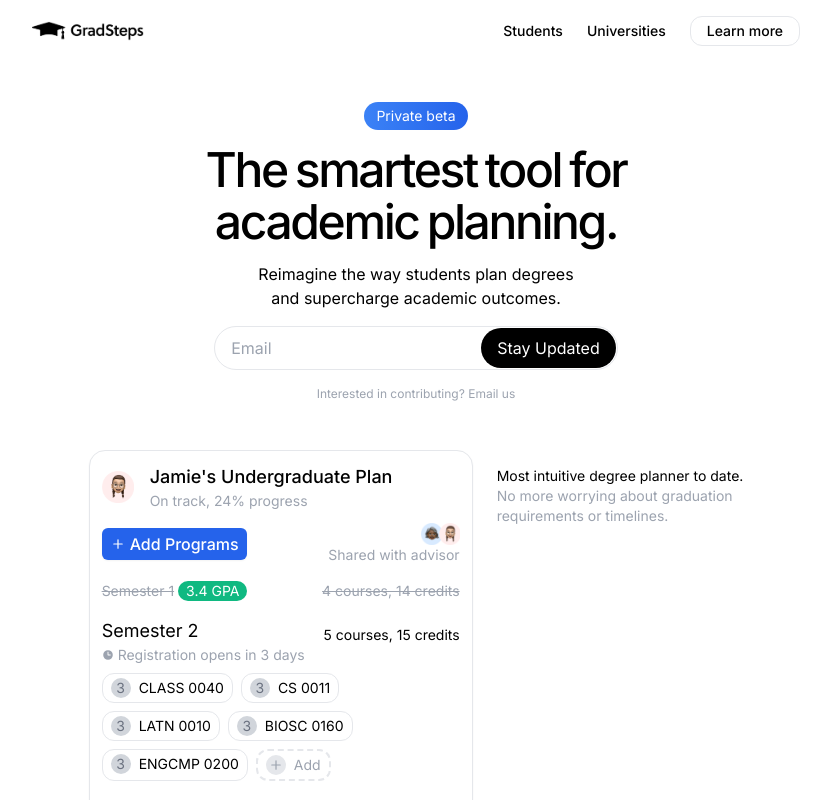
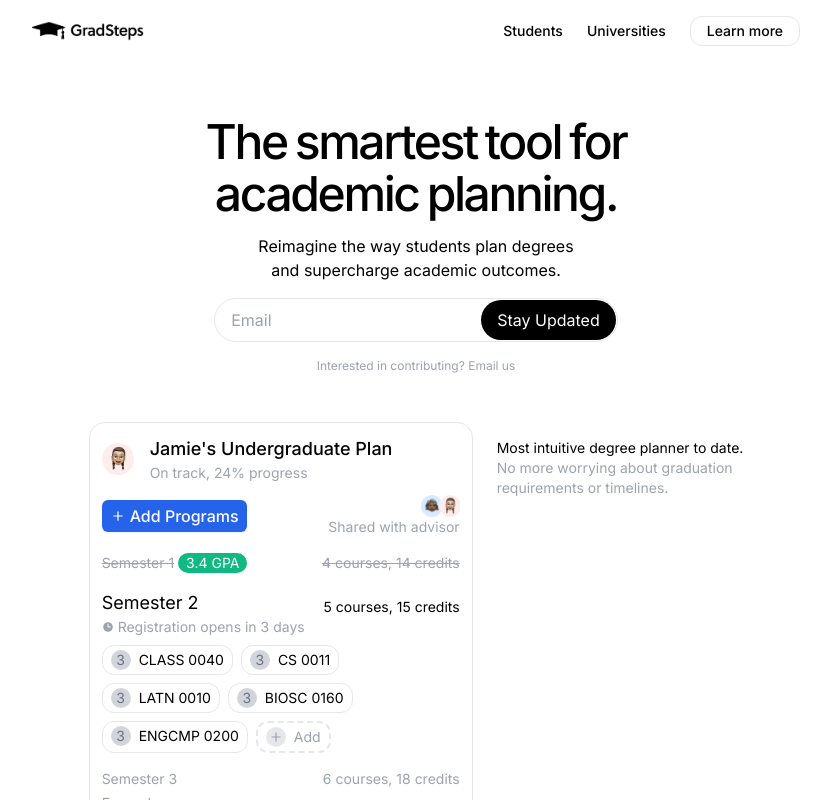
Before and after one commit to tanmaik/gradsteps, a Next.js app: page / in a window 1280 px wide. Shown: the top 800 px of the page, without its empty margins (224-1055 px from the left). Built offline with nearby package versions, Linux system fonts and the light colour scheme.

Commit message:
remove beta

```diff
--- a/app/components/landing/HeroText.js
+++ b/app/components/landing/HeroText.js
@@ -28,17 +28,6 @@ export default function HeroText() {
   return (
     <div className="flex justify-center text-center mt-10">
       <div>
-        <a href="/beta">
-          <motion.button
-            className="rounded-full cursor-help px-3 py-1 bg-gradient-to-r text-sm from-blue-500 to-blue-600 text-white"
-            initial={{ opacity: 0, y: 20 }}
-            whileInView={{ opacity: 1, y: 0 }}
-            viewport={{ once: true }}
-            transition={{ duration: 0.2, type: "spring", stiffness: 40 }}
-          >
-            Private beta
-          </motion.button>
-        </a>
         <div className="text-5xl tracking-tighter mt-4 font-medium">
           <div>
             {firstWords.map((word, index) => (
```
